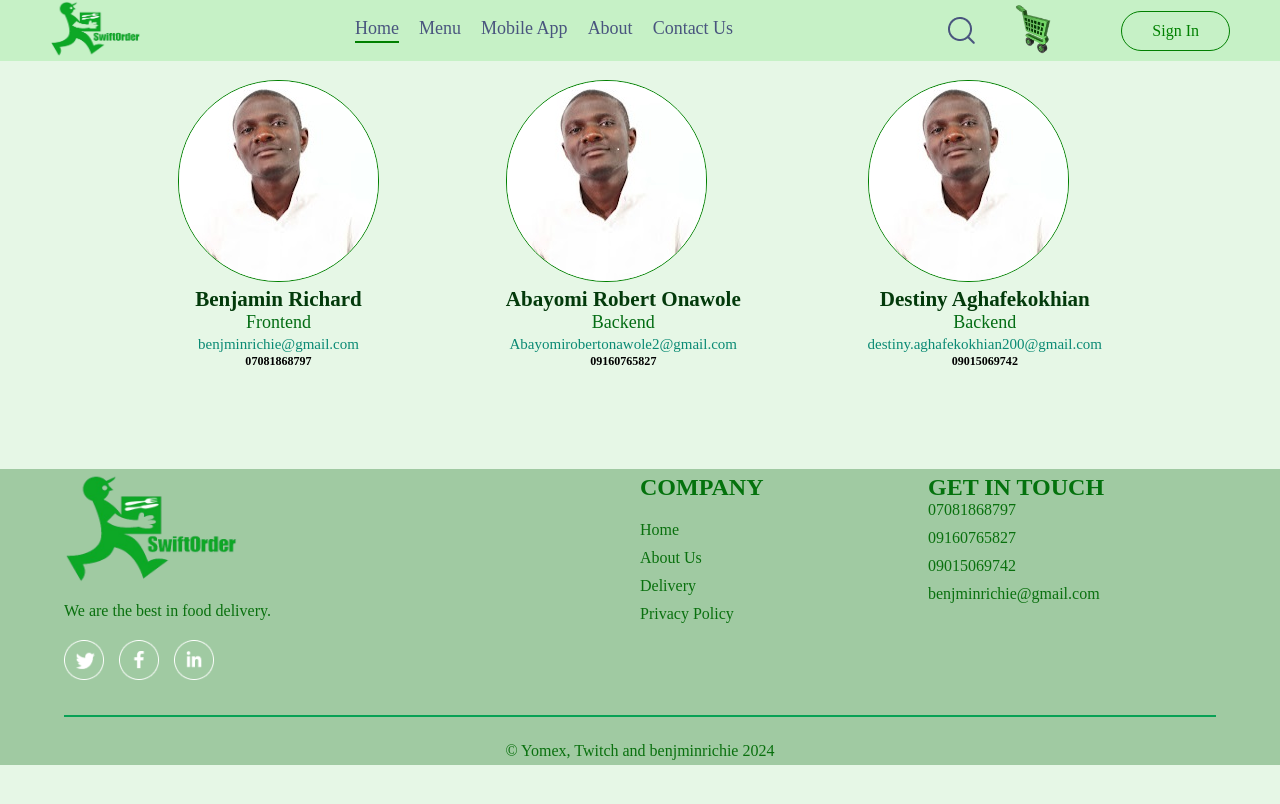
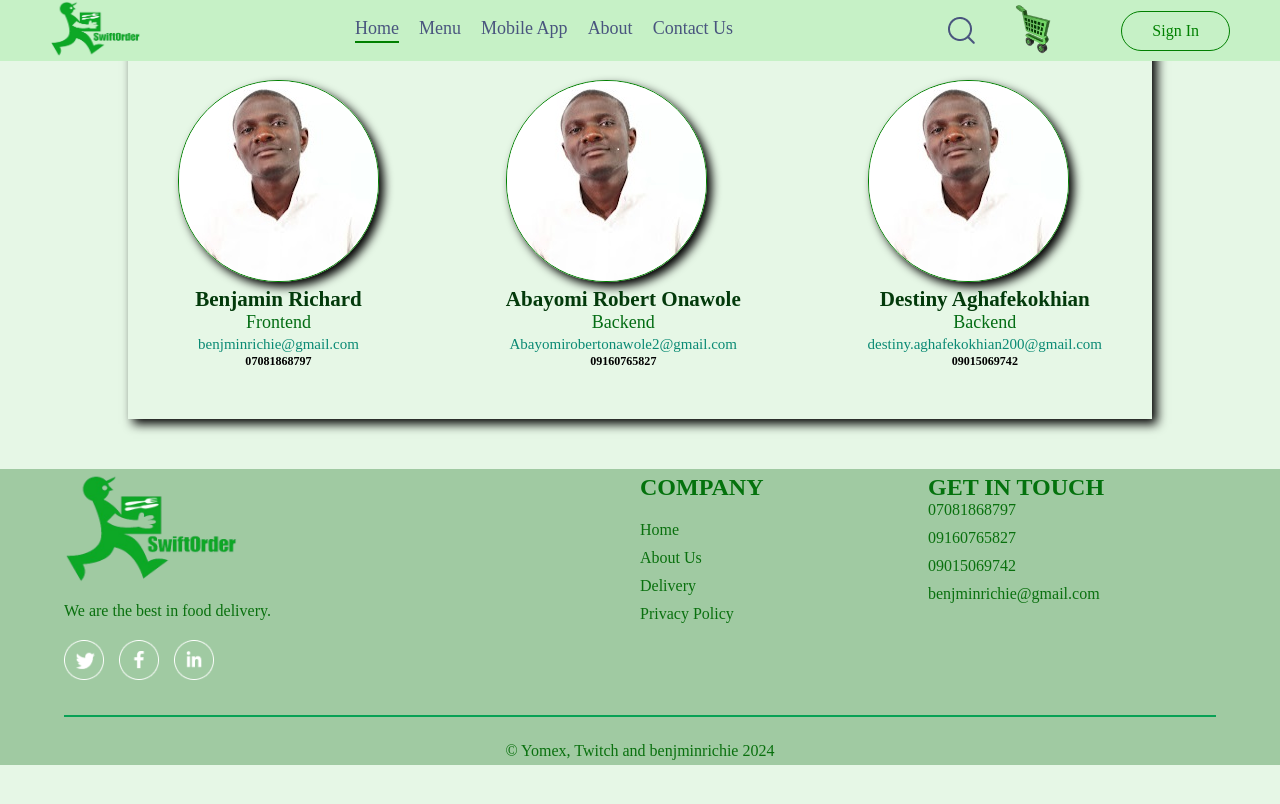
Before and after one commit to benjminrichie/alx-SwiftOrder_App, a React (Vite) app in the folder frontend/: page /About in a window 1280 px wide. Shown: the top 804 px of the page. Built offline with nearby package versions, Linux system fonts and the light colour scheme; a web font is replaced by a local one.

Commit message:
About page style

```diff
--- a/frontend/src/pages/About/About.css
+++ b/frontend/src/pages/About/About.css
@@ -5,6 +5,7 @@
     justify-content: space-between;
     font-size: large;
     font-style: normal;
+    box-shadow: 5px 5px 10px black;
 }
 
 .text{
@@ -34,6 +35,7 @@
 .benjamin .ben{
     border: 1px solid green;
     border-radius: 100px;
+    box-shadow: 5px 5px 10px black;
 }
 
 .about img:hover{
@@ -43,9 +45,11 @@
 .robert .rob{
     border: 1px solid green;
     border-radius: 100px;
+    box-shadow: 5px 5px 10px black;
 }
 
 .destiny .des{
     border: 1px solid green;
     border-radius: 100px;
+    box-shadow: 5px 5px 10px black;
 }
```
